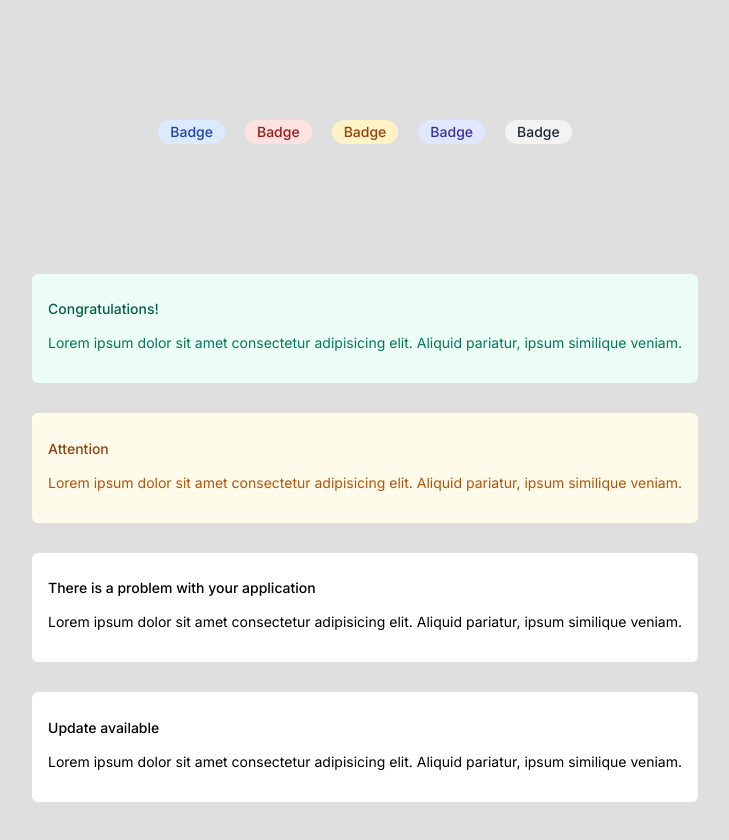
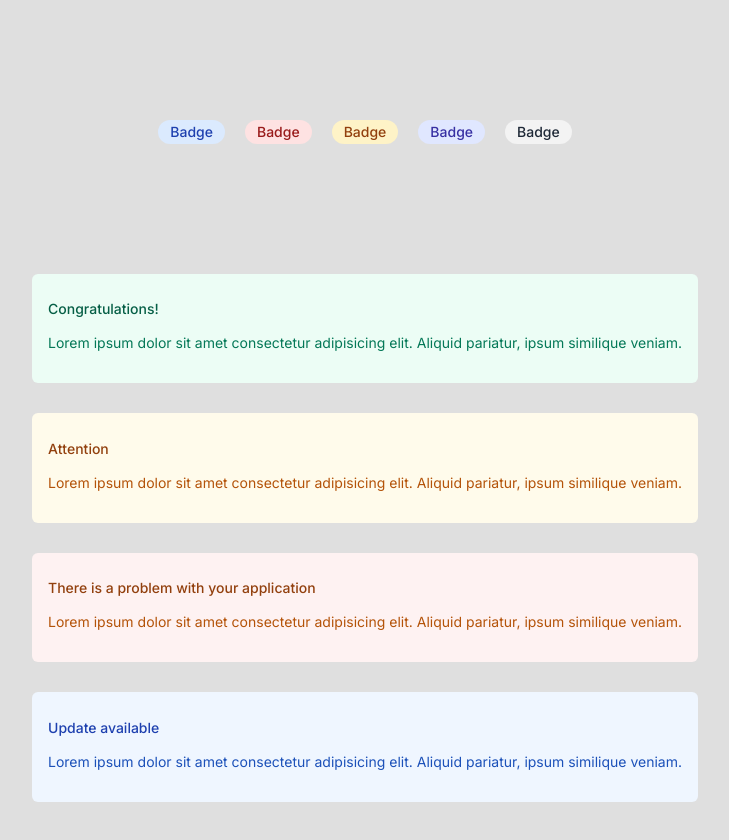
Before and after one commit to joacopobre/Components-Library, a React (Vite) app: page / in a window 1280 px wide. Shown: the top 840 px of the page, without its empty margins (275-1004 px from the left). Built offline with nearby package versions, Linux system fonts and the light colour scheme; the HTML template or start-up script is replaced by a standard one.

Commit message:
style for banners

```diff
--- a/src/index.css
+++ b/src/index.css
@@ -93,3 +93,23 @@ body{
 .warning > p{
   color: #b45309;
 }
+
+.error{
+  background-color: #fef2f2;
+}
+.error > h1{
+  color: #92400e;
+}
+.error > p{
+  color: #B45309;
+}
+
+.neutral{
+  background-color: #eff6ff;
+}
+.neutral > h1{
+  color: #1e40af;
+}
+.neutral > p{
+  color: #1c51b9;
+}
```
